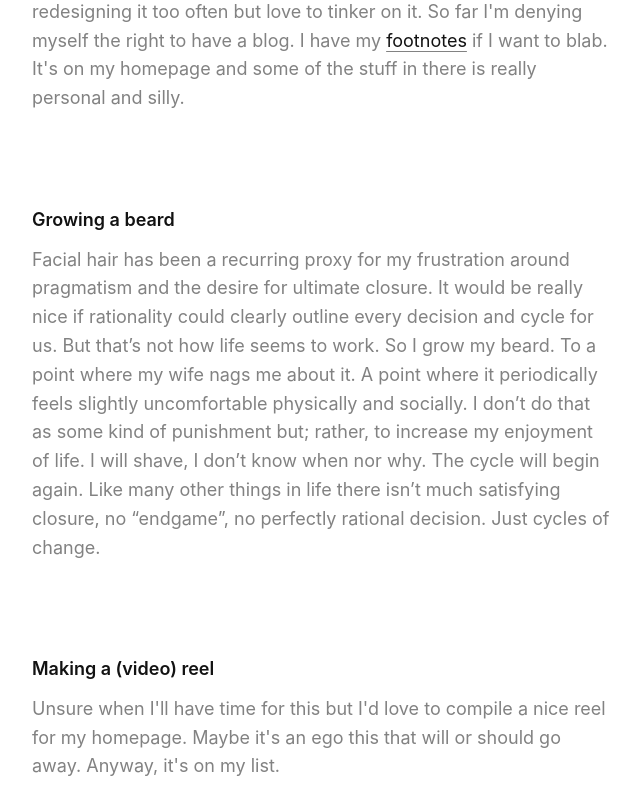
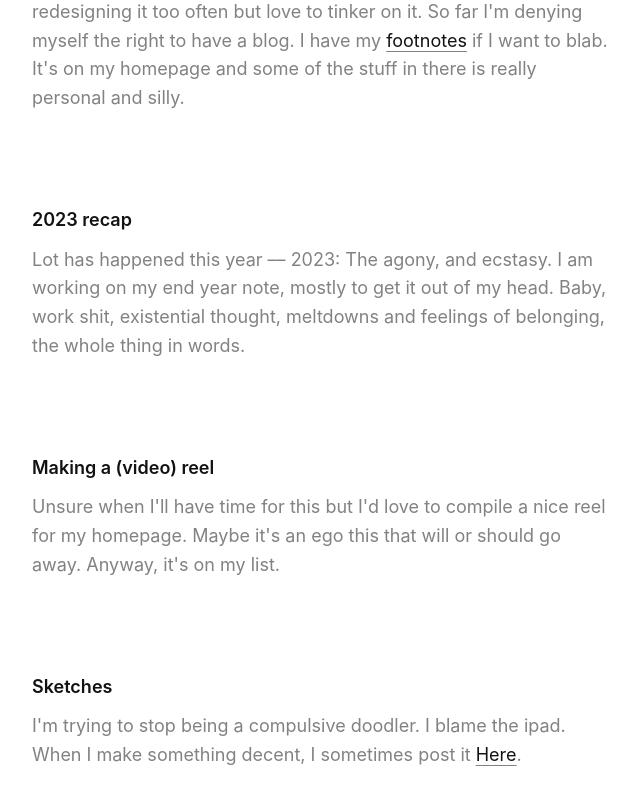
Before and after one commit to nsolerieu/slrncl.com, a PHP site: page /now.php in a window 1280 px wide. Shown: the part 1862-2664 px from the top of the page, without its empty margins (318-958 px from the left). Run offline with PHP 8.4, Linux system fonts and the light colour scheme.

Commit message:
The beard has gone
update now page

```diff
--- a/www/now.php
+++ b/www/now.php
@@ -41,9 +41,9 @@
           <p class="small-margin-top text-regular text-color-secondary">
             I have a complicated relationship with this website. I've been redesigning it too often but love to tinker on it. So far I'm denying myself the right to have a blog. I have my <a href="index#footnotes">footnotes</a> if I want to blab. It's on my homepage and some of the stuff in there is really personal and silly.
           </p>
-          <h2 class="text-color-primary large-margin-top">Growing a beard</h2>
+          <h2 class="text-color-primary large-margin-top">2023 recap</h2>
           <p class="small-margin-top text-regular text-color-secondary">
-            Facial hair has been a recurring proxy for my frustration around pragmatism and the desire for ultimate closure. It would be really nice if rationality could clearly outline every decision and cycle for us. But that’s not how life seems to work. So I grow my beard. To a point where my wife nags me about it. A point where it periodically feels slightly uncomfortable physically and socially. I don’t do that as some kind of punishment but; rather, to increase my enjoyment of life. I will shave, I don’t know when nor why. The cycle will begin again. Like many other things in life there isn’t much satisfying closure, no “endgame”, no perfectly rational decision. Just cycles of change.
+            Lot has happened this year –– 2023: The agony, and ecstasy. I am working on my end year note, mostly to get it out of my head. Baby, work shit, existential thought, meltdowns and feelings of belonging, the whole thing in words.
           </p>
           <h2 class="text-color-primary large-margin-top">Making a (video) reel</h2>
           <p class="small-margin-top text-regular text-color-secondary">
```
